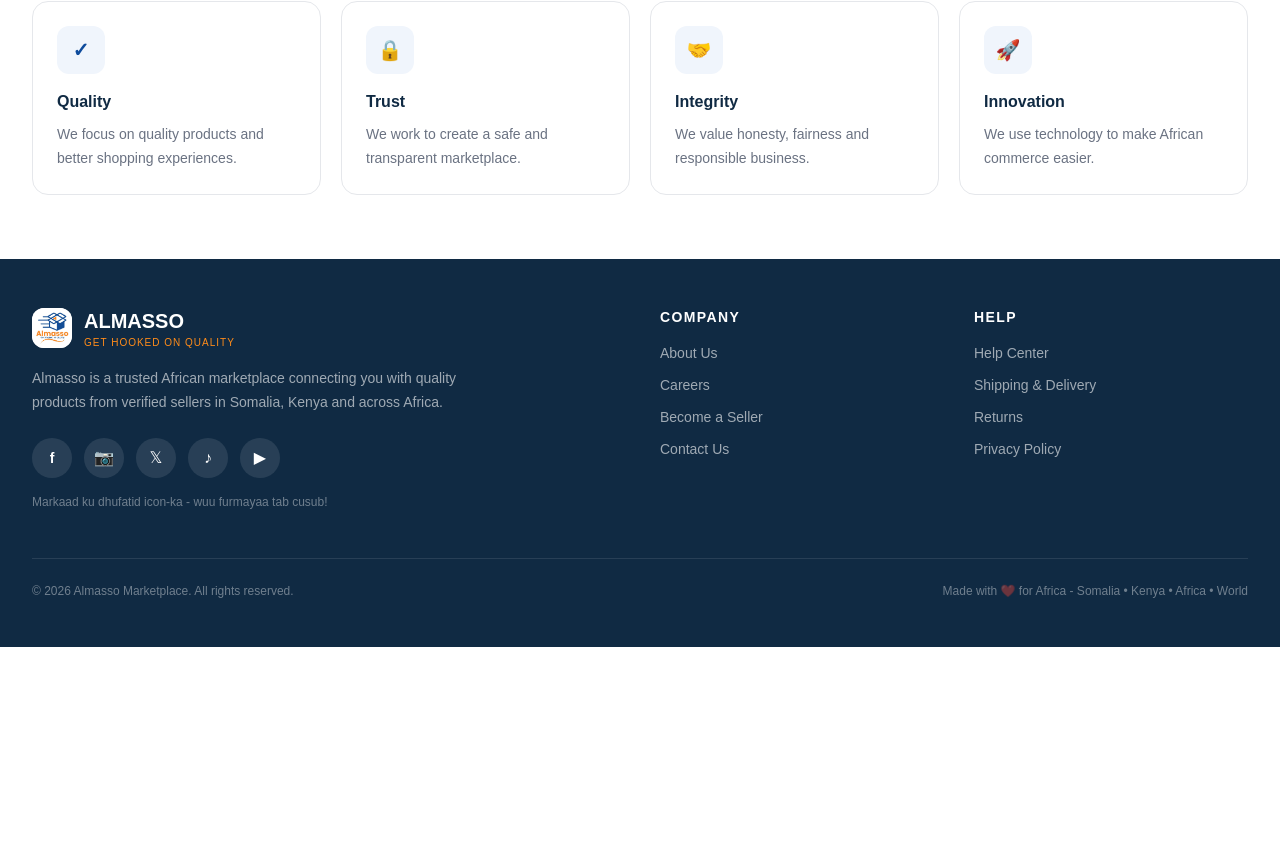
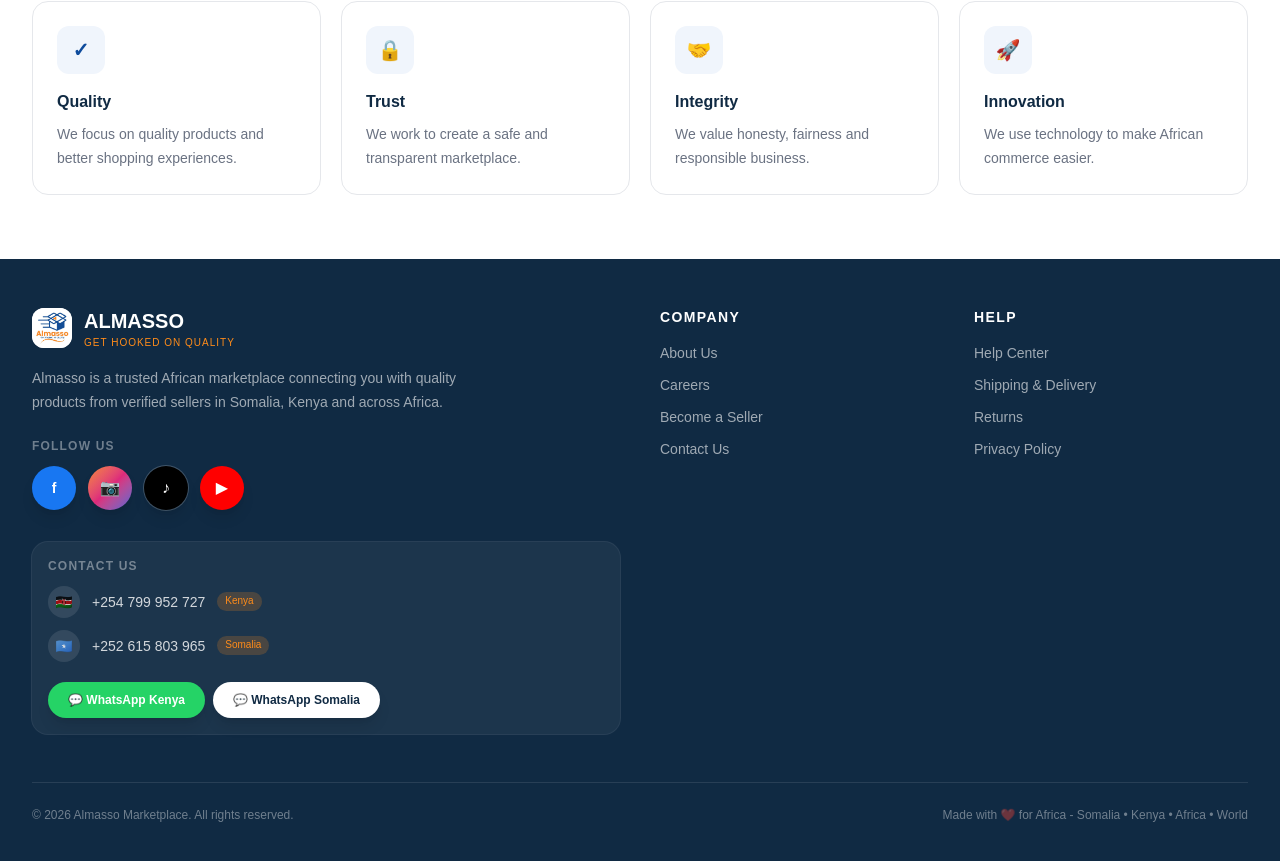
Before and after one commit to alamsso/Almasso, a Next.js app: page / in a window 1280 px wide. Shown: the part 2444-3305 px from the top of the page. Before the commit the page ends 3091 px from the top, so only its background shows below. Built offline with nearby package versions, Linux system fonts and the light colour scheme.

Commit message:
real social media links

```diff
--- a/app/page.tsx
+++ b/app/page.tsx
@@ -243,7 +243,7 @@
         </div>
       </section>
 
-      {/* FOOTER - SOCIAL MEDIA OO SHAQEYNAYA */}
+      {/* FOOTER - ONLY SOCIAL MEDIA UPDATED - REAL LINKS */}
       <footer className="bg-[#102A43] text-white">
         <div className="mx-auto max-w-7xl px-4 py-12 sm:px-6 lg:px-8">
           <div className="grid gap-10 lg:grid-cols-4">
@@ -258,14 +258,31 @@
               <p className="mt-4 max-w-md text-sm leading-6 text-white/60">
                 Almasso is a trusted African marketplace connecting you with quality products from verified sellers in Somalia, Kenya and across Africa.
               </p>
-              <div className="mt-6 flex gap-3">
-                <a href="https://www.facebook.com/" target="_blank" rel="noopener noreferrer" aria-label="Facebook" className="flex h-10 w-10 items-center justify-center rounded-full bg-white/10 text-sm font-black transition hover:bg-[#FF8C1A]">f</a>
-                <a href="https://www.instagram.com/" target="_blank" rel="noopener noreferrer" aria-label="Instagram" className="flex h-10 w-10 items-center justify-center rounded-full bg-white/10 transition hover:bg-[#FF8C1A]">📷</a>
-                <a href="https://www.x.com/" target="_blank" rel="noopener noreferrer" aria-label="X" className="flex h-10 w-10 items-center justify-center rounded-full bg-white/10 transition hover:bg-[#FF8C1A]">𝕏</a>
-                <a href="https://www.tiktok.com/" target="_blank" rel="noopener noreferrer" aria-label="TikTok" className="flex h-10 w-10 items-center justify-center rounded-full bg-white/10 transition hover:bg-[#FF8C1A]">♪</a>
-                <a href="https://www.youtube.com/" target="_blank" rel="noopener noreferrer" aria-label="YouTube" className="flex h-10 w-10 items-center justify-center rounded-full bg-white/10 transition hover:bg-[#FF8C1A]">▶</a>
+
+              {/* SOCIAL MEDIA - REAL LINKS - PROFESSIONAL BUTTONS */}
+              <div className="mt-6">
+                <p className="mb-3 text-xs font-bold uppercase tracking-widest text-white/40">Follow Us</p>
+                <div className="flex flex-wrap gap-3">
+                  <a href="https://www.facebook.com/share/19QX5ex4um/" target="_blank" rel="noopener noreferrer" className="group flex h-11 w-11 items-center justify-center rounded-full bg-[#1877F2] text-sm font-black shadow-lg transition hover:-translate-y-1 hover:shadow-xl">f</a>
+                  <a href="https://www.instagram.com/almasso_marketplace" target="_blank" rel="noopener noreferrer" className="group flex h-11 w-11 items-center justify-center rounded-full bg-gradient-to-br from-[#F58529] via-[#DD2A7B] to-[#515BD4] shadow-lg transition hover:-translate-y-1 hover:shadow-xl">📷</a>
+                  <a href="https://www.tiktok.com/@almassomarketplace" target="_blank" rel="noopener noreferrer" className="group flex h-11 w-11 items-center justify-center rounded-full bg-black shadow-lg ring-1 ring-white/20 transition hover:-translate-y-1 hover:shadow-xl">♪</a>
+                  <a href="https://youtube.com/@almassomarketplace" target="_blank" rel="noopener noreferrer" className="group flex h-11 w-11 items-center justify-center rounded-full bg-[#FF0000] shadow-lg transition hover:-translate-y-1 hover:shadow-xl">▶</a>
+                </div>
               </div>
-              <p className="mt-4 text-xs text-white/40">Markaad ku dhufatid icon-ka - wuu furmayaa tab cusub!</p>
+
+              {/* CONTACT - PROFESSIONAL */}
+              <div className="mt-8 rounded-2xl bg-white/5 p-4 ring-1 ring-white/10">
+                <p className="mb-3 text-xs font-bold uppercase tracking-widest text-white/40">Contact Us</p>
+                <div className="flex flex-col gap-3">
+                  <a href="tel:+254799952727" className="flex items-center gap-3 text-sm text-white/80 hover:text-white"><span className="flex h-8 w-8 items-center justify-center rounded-full bg-white/10">🇰🇪</span> +254 799 952 727 <span className="rounded-full bg-[#FF8C1A]/20 px-2 py-0.5 text-[10px] text-[#FF8C1A]">Kenya</span></a>
+                  <a href="tel:+252615803965" className="flex items-center gap-3 text-sm text-white/80 hover:text-white"><span className="flex h-8 w-8 items-center justify-center rounded-full bg-white/10">🇸🇴</span> +252 615 803 965 <span className="rounded-full bg-[#FF8C1A]/20 px-2 py-0.5 text-[10px] text-[#FF8C1A]">Somalia</span></a>
+                  <div className="mt-2 flex gap-2">
+                    <a href="https://wa.me/254799952727" target="_blank" className="inline-flex items-center gap-2 rounded-full bg-[#25D366] px-5 py-2.5 text-xs font-bold text-white shadow-lg transition hover:bg-[#128C7E]">💬 WhatsApp Kenya</a>
+                    <a href="https://wa.me/252615803965" target="_blank" className="inline-flex items-center gap-2 rounded-full bg-white px-5 py-2.5 text-xs font-bold text-[#102A43] shadow-lg transition hover:bg-gray-100">💬 WhatsApp Somalia</a>
+                  </div>
+                </div>
+              </div>
+
             </div>
 
             <div>
```
